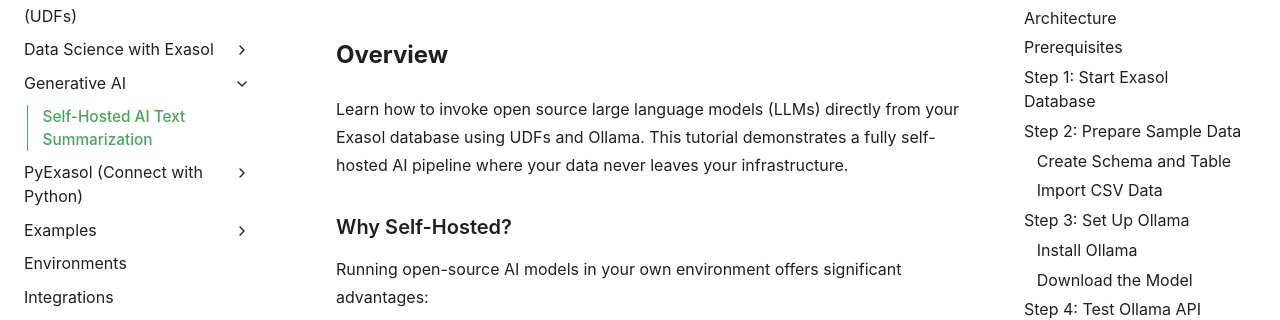
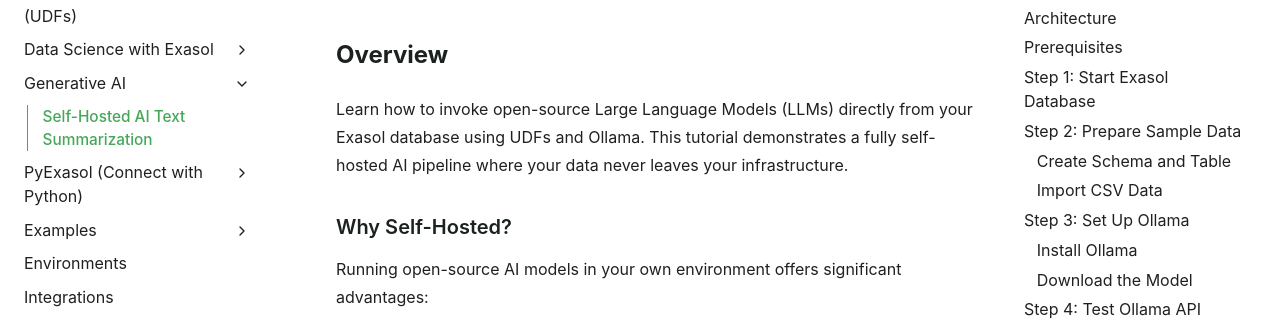
Before and after one commit to exasol/developer-documentation, a Sphinx documentation site: the page built from doc/gen_ai/ai_text_summary/index.rst, in a window 1280 px wide and 900 px high. Shown: the part 177-497 px from the top of the window. Built offline with Sphinx 7.4.7, drawn with Linux system fonts in a browser that asks for light colours; pages that are not in the unit, such as notebooks, are missing from menus.

```diff
--- a/doc/gen_ai/ai_text_summary/index.rst
+++ b/doc/gen_ai/ai_text_summary/index.rst
@@ -5,7 +5,7 @@ Self-Hosted AI Text Summarization
 Overview
 ========
 
-Learn how to invoke open source large language models (LLMs) directly from your Exasol database using UDFs and Ollama. This tutorial demonstrates a fully self-hosted AI pipeline where your data never leaves your infrastructure.
+Learn how to invoke open-source Large Language Models (LLMs) directly from your Exasol database using UDFs and Ollama. This tutorial demonstrates a fully self-hosted AI pipeline where your data never leaves your infrastructure.
 
 Why Self-Hosted?
 ----------------
```
